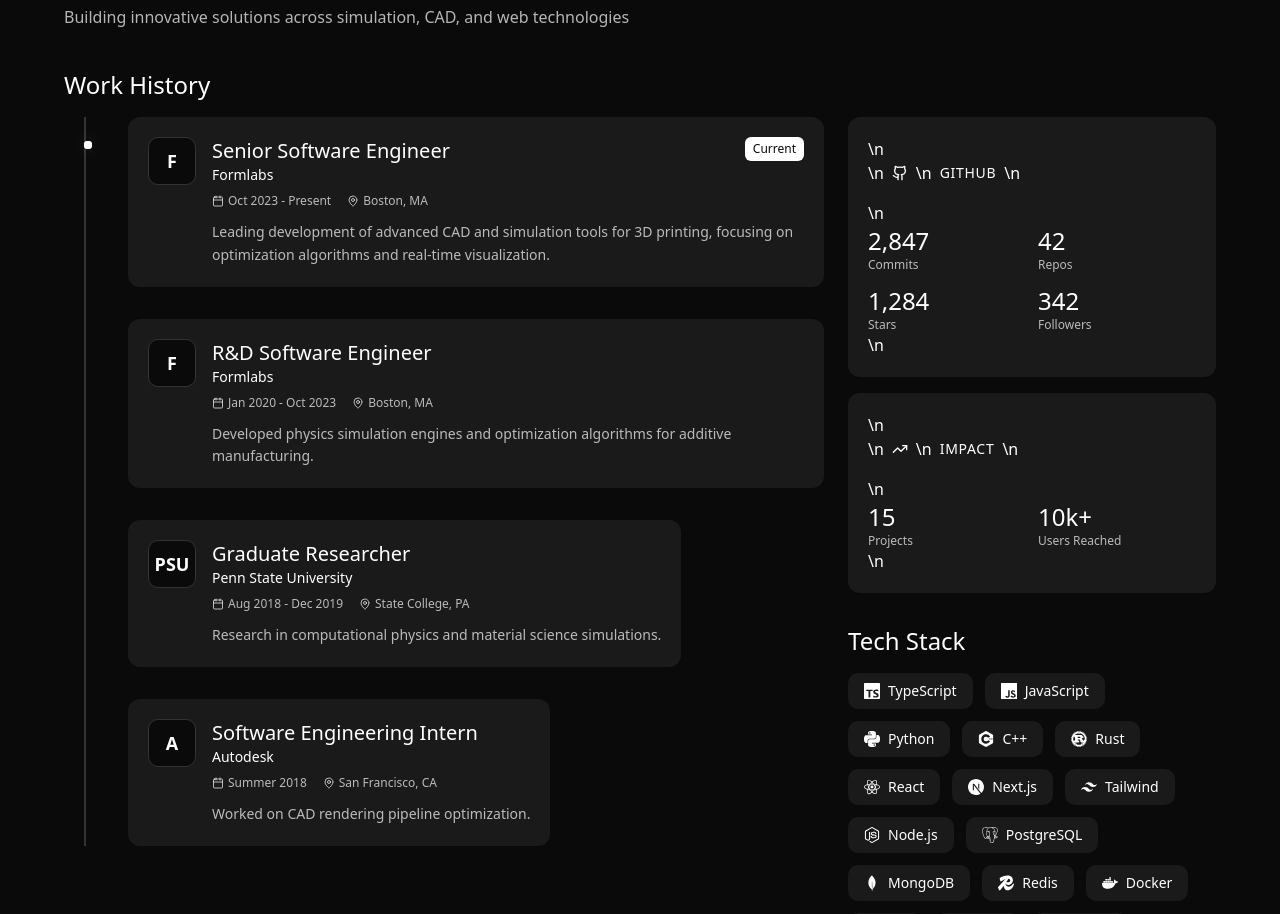
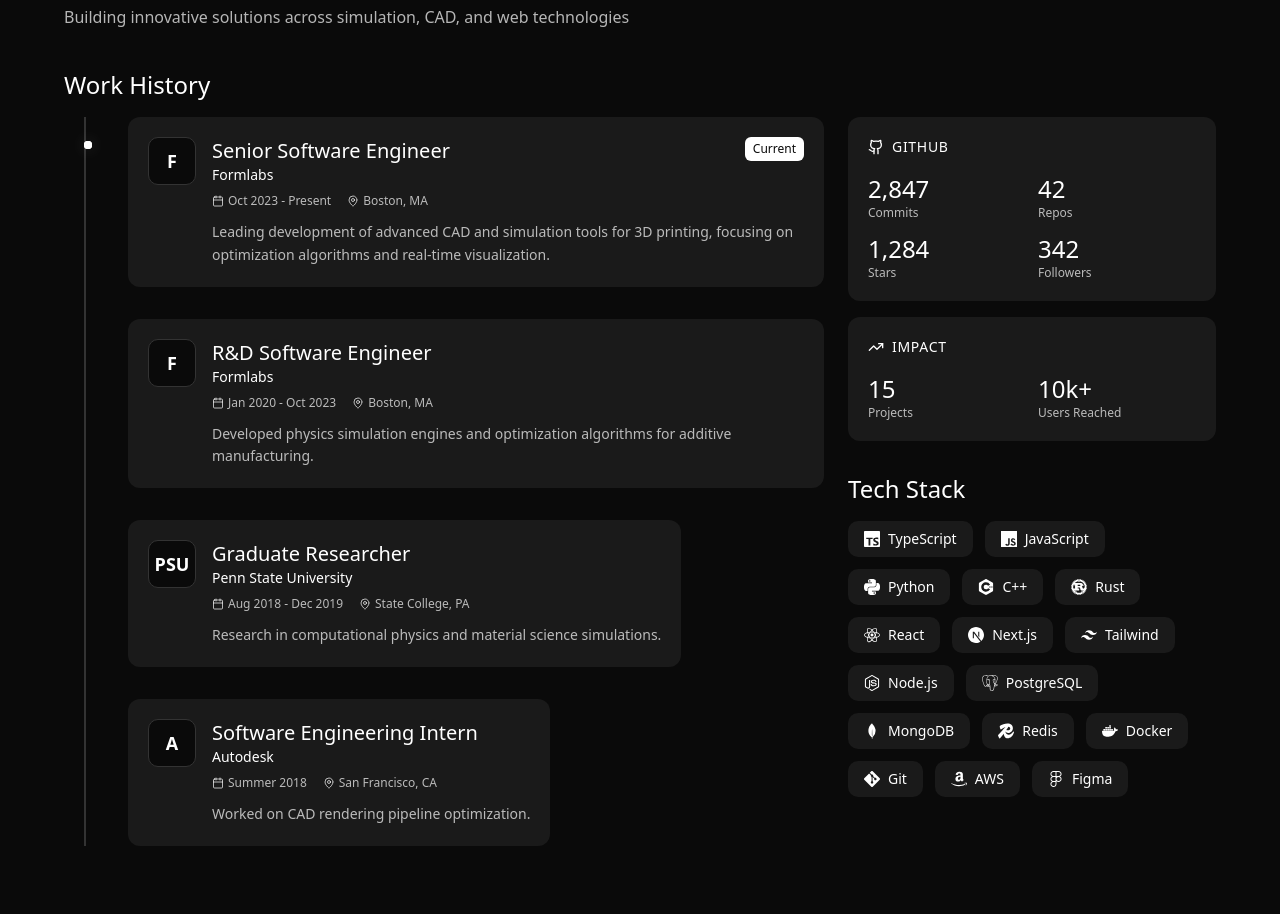
Before and after one commit to manoj-malviya-96/manoj-malviya-96, a Next.js app in the folder portfolio/: page / in a window 1280 px wide. Shown: the part 947-1861 px from the top of the page. Built offline with nearby package versions, Linux system fonts and the light colour scheme.

Commit message:
main project

```diff
--- a/portfolio/components/Card.tsx
+++ b/portfolio/components/Card.tsx
@@ -11,8 +11,12 @@ export interface CardProps {
 
 export default function Card({icon: Icon, title, children, className = ''}: CardProps) {
     return (
-        <div className={`bg-muted rounded-xl p-5 glow-subtle card-glow ${className}`}>\n <div
-            className="flex items-center gap-2 mb-4">\n <Icon className="w-4 h-4 icon-glow"/>\n <h3
-            className="text-sm uppercase tracking-wider">{title}</h3>\n </div>\n {children}\n </div>
+        <div className={`bg-muted rounded-xl p-5 glow-subtle card-glow ${className}`}>
+            <div className="flex items-center gap-2 mb-4">
+                <Icon className="w-4 h-4 icon-glow"/>
+                <h3 className="text-sm uppercase tracking-wider">{title}</h3>
+            </div>
+            {children}
+        </div>
     );
 }
--- a/portfolio/core/data.ts
+++ b/portfolio/core/data.ts
@@ -1,4 +1,5 @@
-import {Github, Globe, Linkedin, Mail, Twitter} from "lucide-react";
+import type {LucideIcon} from 'lucide-react';
+import {Github, Globe, Linkedin, Mail, TrendingUp, Twitter} from "lucide-react";
 import {ComponentType} from "react";
 import type {IconType} from "react-icons";
 import {
@@ -155,6 +156,39 @@ export const TECH_STACK: Record<string, IconType> = {
     Figma: SiFigma,
 };
 
+// Metrics types & data
+export interface MetricStat {
+    value: string;
+    label: string
+}
+
+export interface Metric {
+    icon: LucideIcon;
+    title: string;
+    stats: MetricStat[]
+}
+
+export const METRICS: Metric[] = [
+    {
+        icon: Github,
+        title: 'GitHub',
+        stats: [
+            {value: '2,847', label: 'Commits'},
+            {value: '42', label: 'Repos'},
+            {value: '1,284', label: 'Stars'},
+            {value: '342', label: 'Followers'},
+        ],
+    },
+    {
+        icon: TrendingUp,
+        title: 'Impact',
+        stats: [
+            {value: '15', label: 'Projects'},
+            {value: '10k+', label: 'Users Reached'},
+        ],
+    },
+];
+
 // Showcase data
 export interface ShowcaseItem {
     id: string;
--- a/portfolio/screens/highlights.tsx
+++ b/portfolio/screens/highlights.tsx
@@ -1,38 +1,17 @@
 import {useState} from 'react';
-import {Award, Calendar, Github, MapPin, TrendingUp} from 'lucide-react';
+import {Award, Calendar, MapPin} from 'lucide-react';
 import {Dialog, DialogContent, DialogHeader, DialogTitle} from '@/components/dialog';
 import type {IconType} from 'react-icons';
 import {Badge} from '@/components/Badge';
 import IconText from '@/components/IconText';
 import Card from '@/components/Card';
 import {DEFAULT_TIMELINE_CONFIG, Timeline} from '@/components/Timeline';
-import {TECH_STACK, WORK_EXPERIENCES, type WorkExperience} from '@/core/data';
+import {METRICS, TECH_STACK, WORK_EXPERIENCES, type WorkExperience} from '@/core/data';
 import ScreenContainer from '@/components/ScreenContainer';
 
 // Types
 
 const CONFIG = DEFAULT_TIMELINE_CONFIG;
-
-const METRICS = [
-    {
-        icon: Github,
-        title: 'GitHub',
-        stats: [
-            {value: '2,847', label: 'Commits'},
-            {value: '42', label: 'Repos'},
-            {value: '1,284', label: 'Stars'},
-            {value: '342', label: 'Followers'},
-        ],
-    },
-    {
-        icon: TrendingUp,
-        title: 'Impact',
-        stats: [
-            {value: '15', label: 'Projects'},
-            {value: '10k+', label: 'Users Reached'},
-        ],
-    },
-];
 
 // Metric Grid Component
 function MetricGrid({stats}: { stats: Array<{ value: string; label: string }> }) {
```
